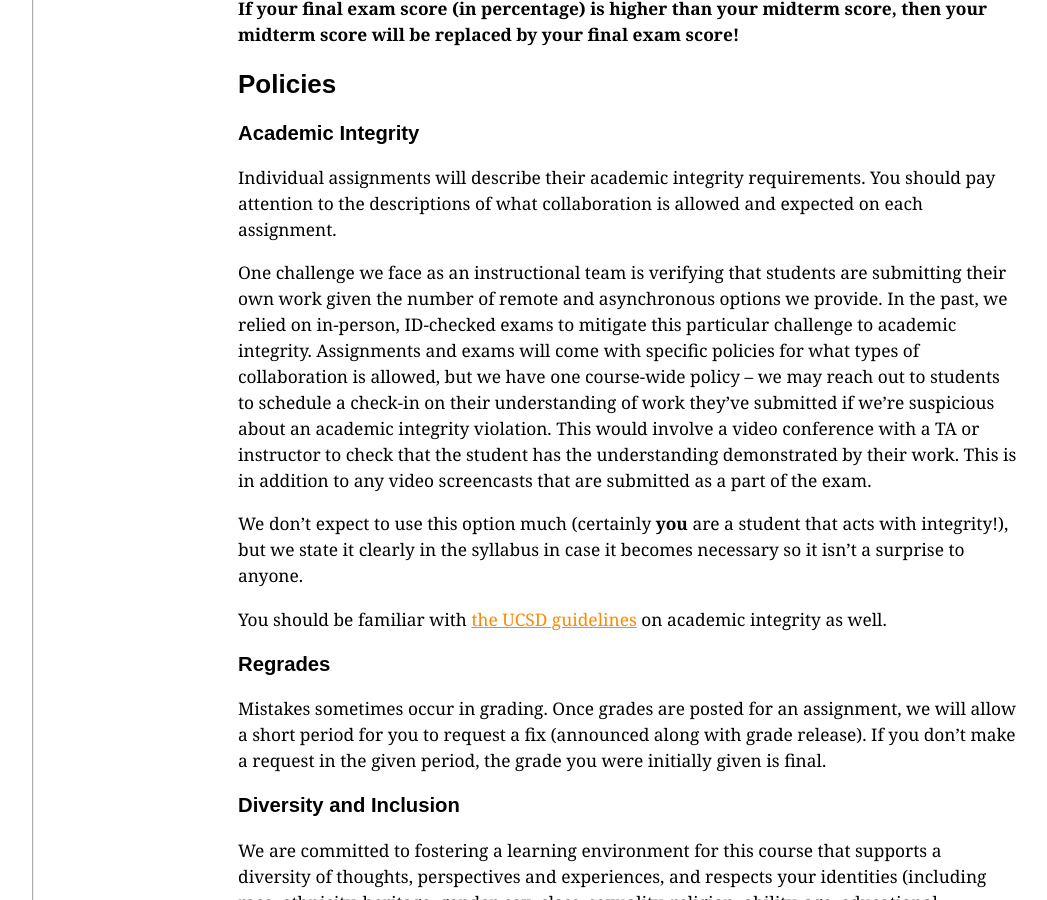
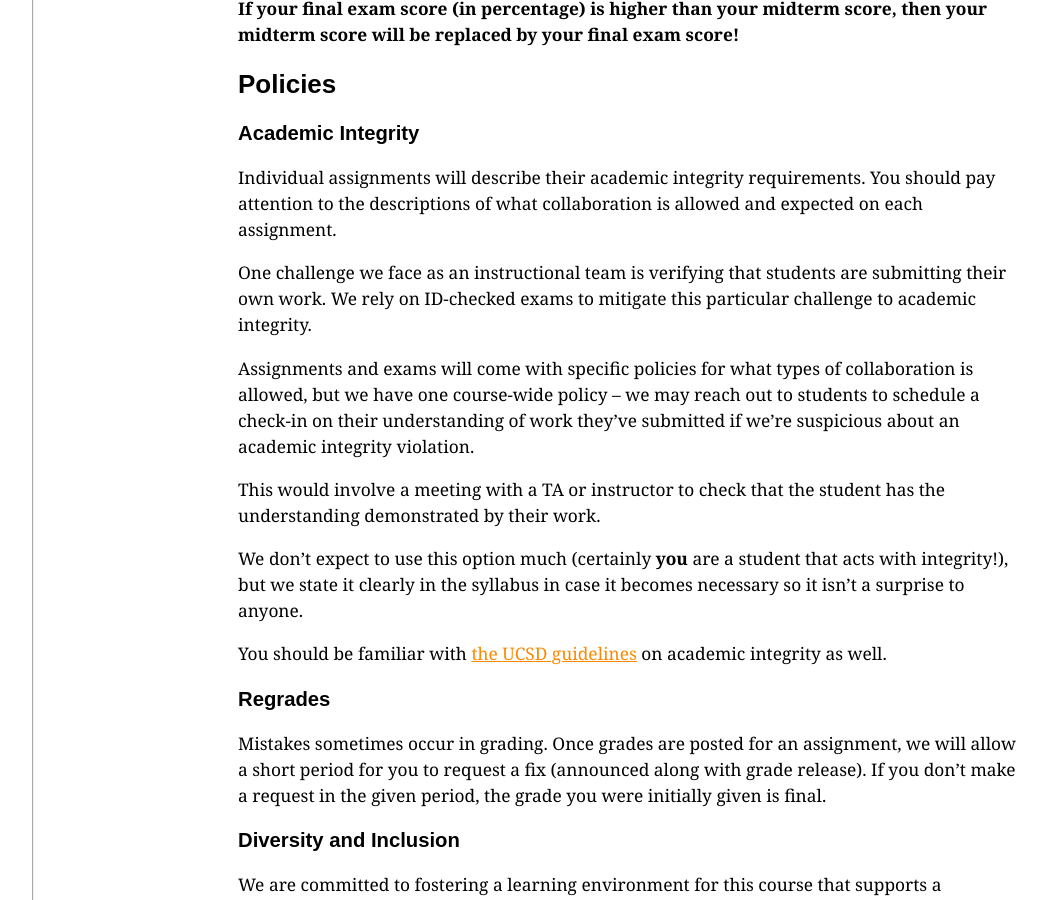
Before and after one commit to ucsd-cse11-su222/ucsd-cse11-su222.github.io, a Jekyll site: the page built from syllabus.md, in a window 1280 px wide and 900 px high, scrolled down 3070 px. Shown: the whole window, without its empty margins (56-1103 px from the left). Built offline with Jekyll 4.4.1, drawn with Linux system fonts in a browser that asks for light colours.

Commit message:
Update syllabus.md

```diff
--- a/syllabus.md
+++ b/syllabus.md
@@ -142,16 +142,17 @@ should pay attention to the descriptions of what collaboration is allowed and
 expected on each assignment.
 
 One challenge we face as an instructional team is verifying that students are
-submitting their own work given the number of remote and asynchronous options we
-provide. In the past, we relied on in-person, ID-checked exams to mitigate this
-particular challenge to academic integrity. Assignments and exams will come with
+submitting their own work. We rely on ID-checked exams to mitigate this
+particular challenge to academic integrity.
+
+Assignments and exams will come with
 specific policies for what types of collaboration is allowed, but we have one
 course-wide policy – we may reach out to students to schedule a check-in on
 their understanding of work they've submitted if we're suspicious about an
-academic integrity violation.  This would involve a video conference with a TA or
-instructor to check that the student has the understanding demonstrated by their
-work. This is in addition to any video screencasts that are submitted as a part
-of the exam.
+academic integrity violation.
+
+This would involve a meeting with a TA or instructor to check that the student
+has the understanding demonstrated by their work.
 
 We don't expect to use this option much (certainly **you** are a student that
 acts with integrity!), but we state it clearly in the syllabus in case it
```
